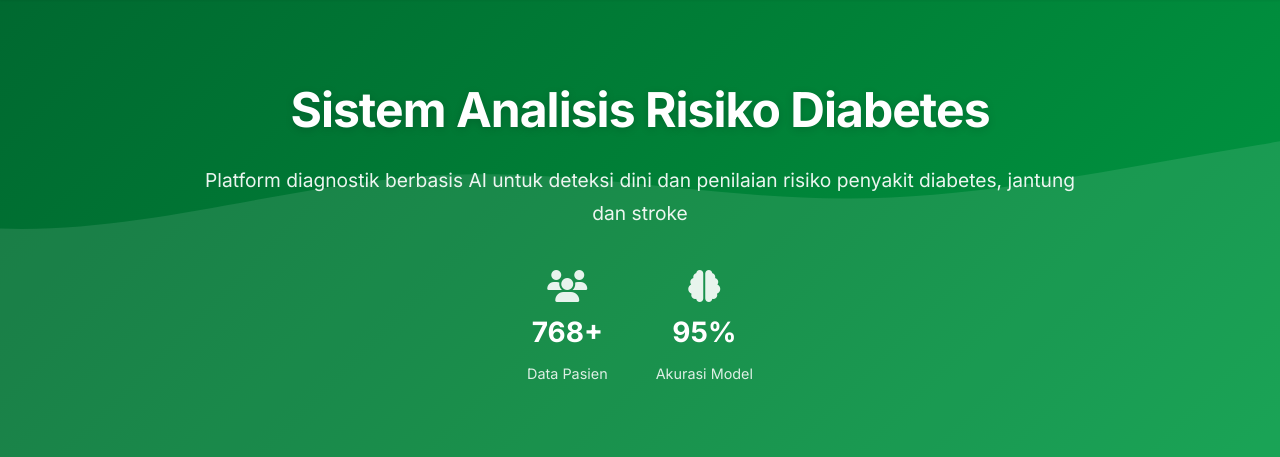
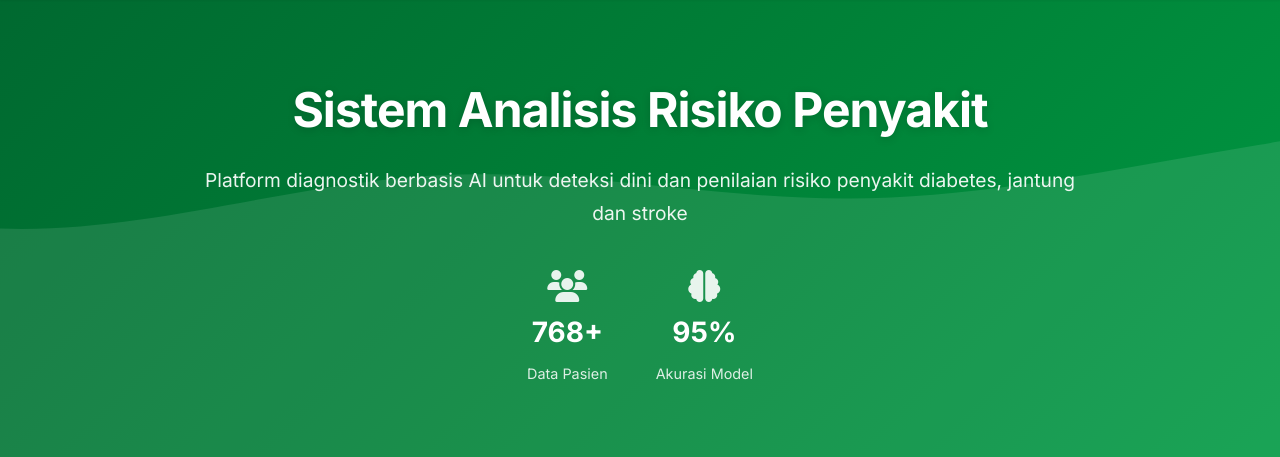
Before and after one commit to Tsania24/AI-Health-Risk-Analyzer, a Flask app: page / in a window 1280 px wide. Shown: the part 75-532 px from the top of the page. Run offline with Flask 3, Linux system fonts and the light colour scheme.

Commit message:
Update header text for disease analysis platform

```diff
--- a/templates/index.html
+++ b/templates/index.html
@@ -38,7 +38,7 @@
 
 <div class="hero">
     <div class="hero-content">
-        <h1>Sistem Analisis Risiko Diabetes</h1>
+        <h1>Sistem Analisis Risiko Penyakit</h1>
         <p class="subtitle">Platform diagnostik berbasis AI untuk deteksi dini dan penilaian risiko penyakit diabetes, jantung dan stroke</p>
         <div class="hero-stats">
             <div class="stat-item">
```
